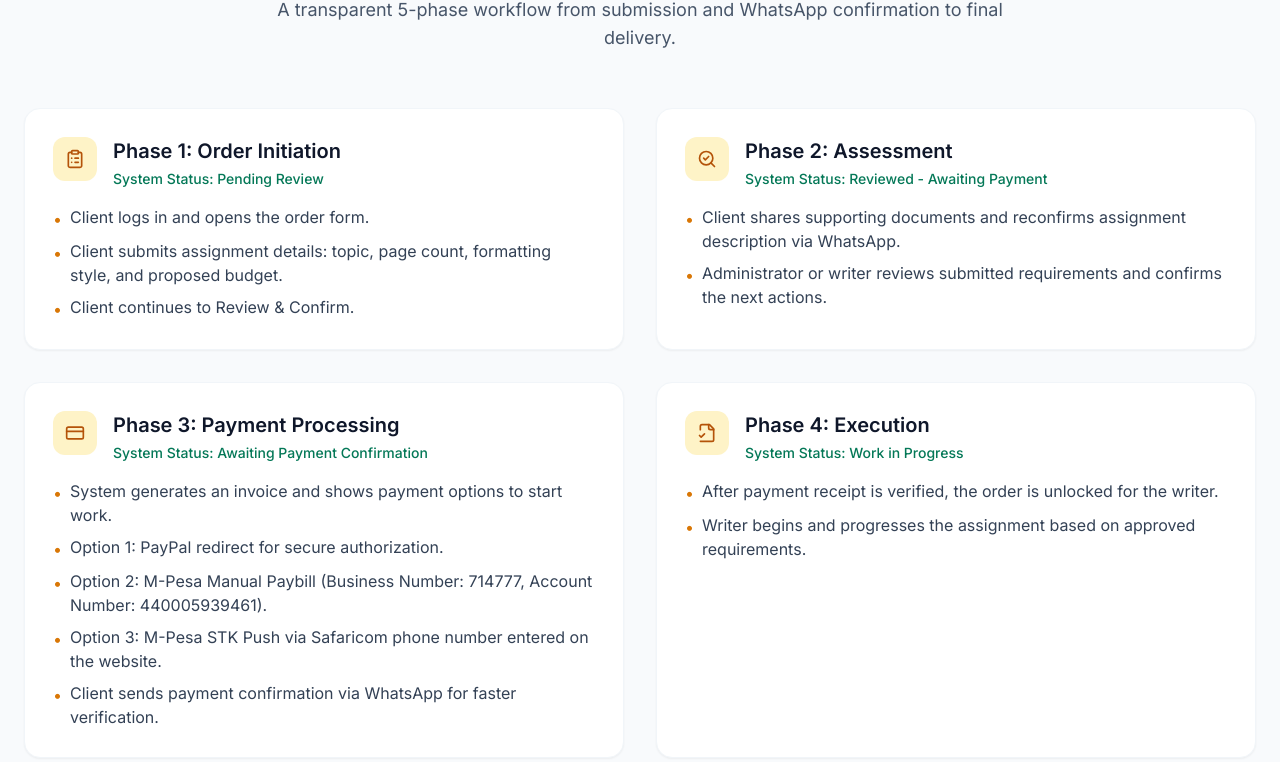
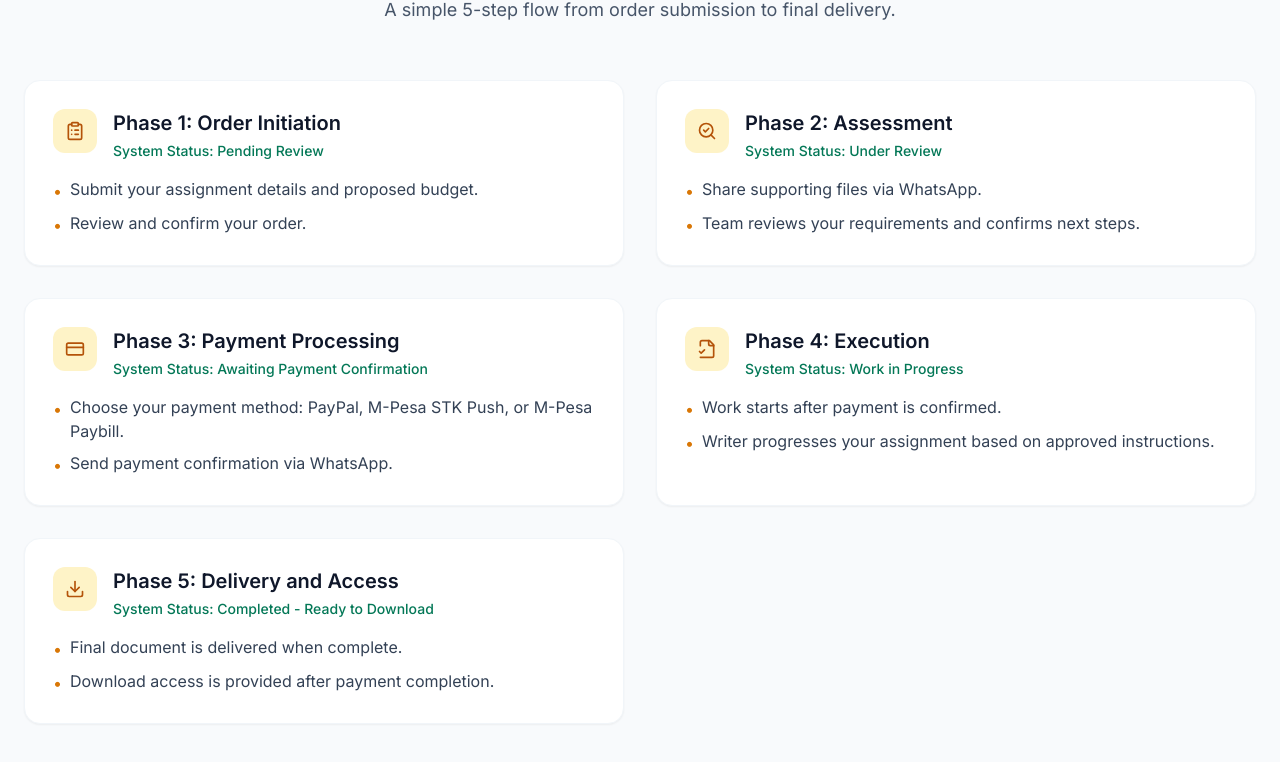
Before and after one commit to WolfriderReal/RealAcademiQ-, a Next.js app: page / in a window 1280 px wide. Shown: the part 1358-2120 px from the top of the page. Built offline with nearby package versions, Linux system fonts and the light colour scheme.

Commit message:
chore(home): simplify order phase flow copy

```diff
--- a/src/app/page.tsx
+++ b/src/app/page.tsx
@@ -18,18 +18,17 @@ export default function Home() {
       phase: 'Phase 1: Order Initiation',
       status: 'Pending Review',
       points: [
-        'Client logs in and opens the order form.',
-        'Client submits assignment details: topic, page count, formatting style, and proposed budget.',
-        'Client continues to Review & Confirm.'
+        'Submit your assignment details and proposed budget.',
+        'Review and confirm your order.'
       ]
     },
     {
       icon: SearchCheck,
       phase: 'Phase 2: Assessment',
-      status: 'Reviewed - Awaiting Payment',
+      status: 'Under Review',
       points: [
-        'Client shares supporting documents and reconfirms assignment description via WhatsApp.',
-        'Administrator or writer reviews submitted requirements and confirms the next actions.'
+        'Share supporting files via WhatsApp.',
+        'Team reviews your requirements and confirms next steps.'
       ]
     },
     {
@@ -37,11 +36,8 @@ export default function Home() {
       phase: 'Phase 3: Payment Processing',
       status: 'Awaiting Payment Confirmation',
       points: [
-        'System generates an invoice and shows payment options to start work.',
-        'Option 1: PayPal redirect for secure authorization.',
-        'Option 2: M-Pesa Manual Paybill (Business Number: 714777, Account Number: 440005939461).',
-        'Option 3: M-Pesa STK Push via Safaricom phone number entered on the website.',
-        'Client sends payment confirmation via WhatsApp for faster verification.'
+        'Choose your payment method: PayPal, M-Pesa STK Push, or M-Pesa Paybill.',
+        'Send payment confirmation via WhatsApp.'
       ]
     },
     {
@@ -49,8 +45,8 @@ export default function Home() {
       phase: 'Phase 4: Execution',
       status: 'Work in Progress',
       points: [
-        'After payment receipt is verified, the order is unlocked for the writer.',
-        'Writer begins and progresses the assignment based on approved requirements.'
+        'Work starts after payment is confirmed.',
+        'Writer progresses your assignment based on approved instructions.'
       ]
     },
     {
@@ -58,10 +54,8 @@ export default function Home() {
       phase: 'Phase 5: Delivery and Access',
       status: 'Completed - Ready to Download',
       points: [
-        'Writer uploads the final document when complete.',
-        'Client can view a locked or watermarked preview.',
-        'If payment was partial, client is prompted to clear the balance to unlock the full file.',
-        'If payment is complete, file unlocks immediately for download.'
+        'Final document is delivered when complete.',
+        'Download access is provided after payment completion.'
       ]
     }
   ]
@@ -173,7 +167,7 @@ export default function Home() {
               How Your Order Progresses
             </h2>
             <p className="text-lg text-slate-600 max-w-3xl mx-auto">
-              A transparent 5-phase workflow from submission and WhatsApp confirmation to final delivery.
+              A simple 5-step flow from order submission to final delivery.
             </p>
           </div>
 
```
